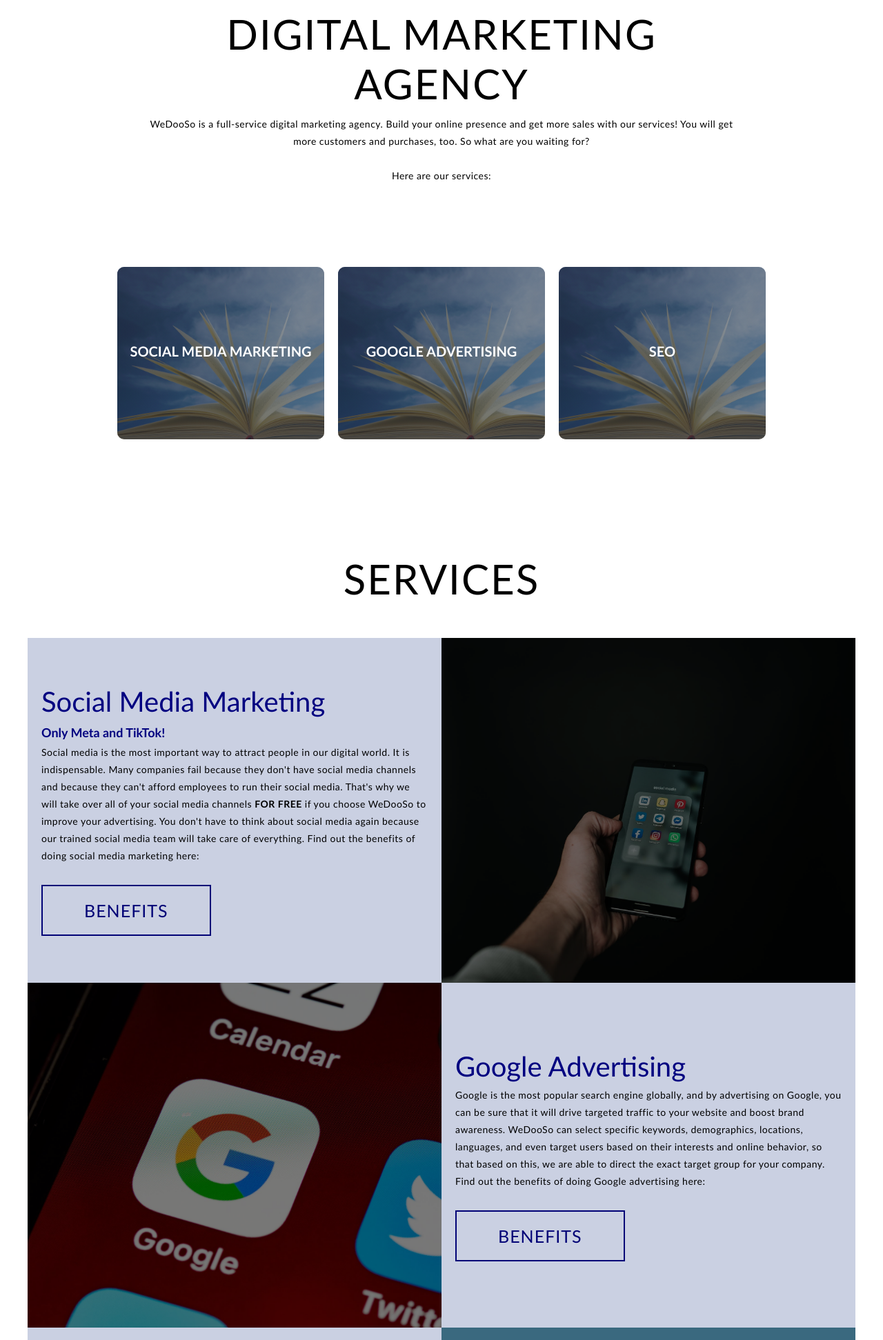
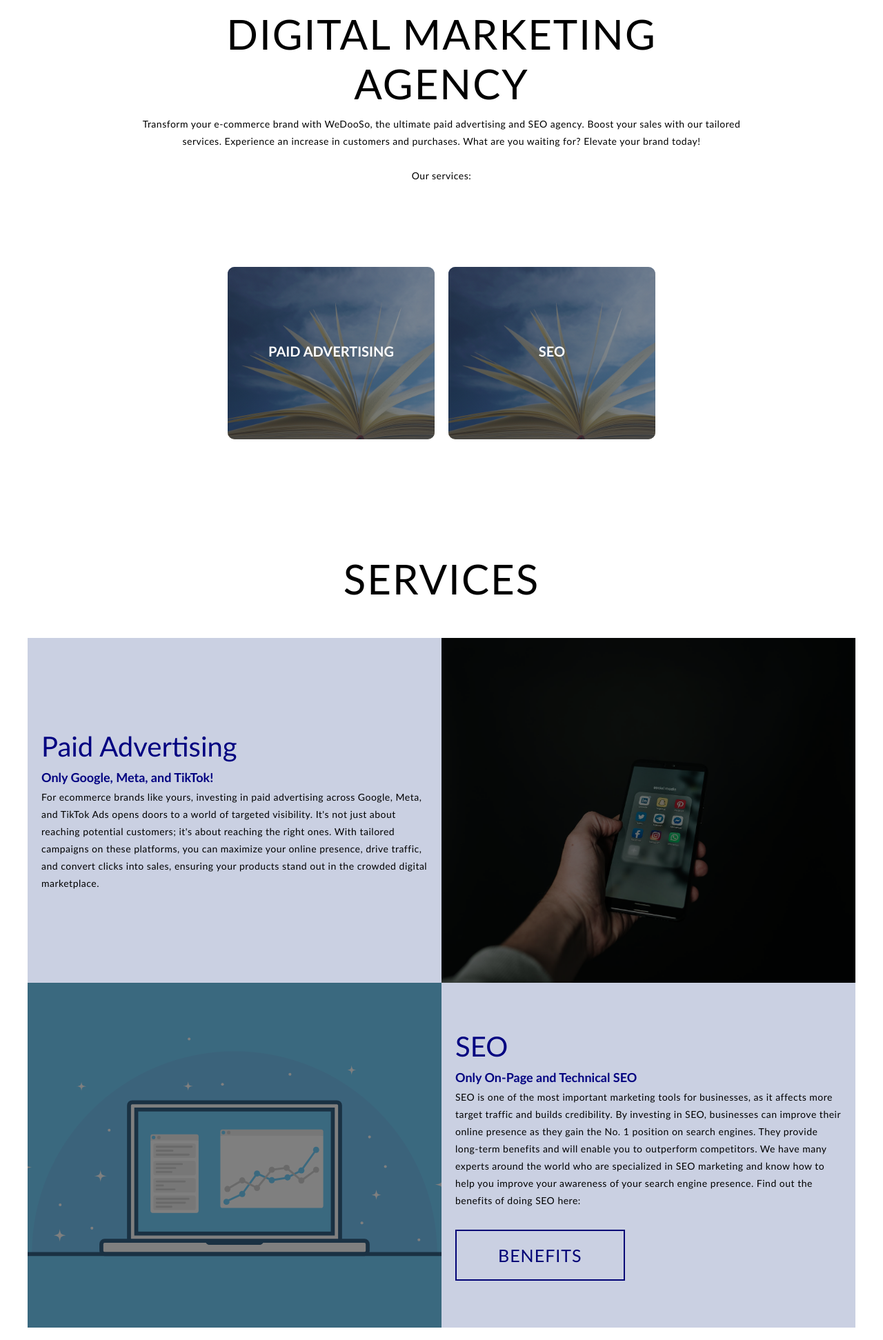
Before and after one commit to RodyShekr/wedooso, a website: page index.html in a window 1280 px wide. Shown: the part 877-2820 px from the top of the page at 69% size. Drawn offline with Linux system fonts and the light colour scheme.

Commit message:
changed the landing page's text and improved it with ChatGPT

```diff
--- a/index.html
+++ b/index.html
@@ -132,22 +132,19 @@
             <div class="content-top">
                 <h1 class="title">Digital Marketing Agency</h1>
                 <p>
-                    WeDooSo is a full-service digital marketing agency.
-                    Build your online presence and get more sales with our services!
-                    You will get more customers and purchases, too.
-                    So what are you waiting for?<br><br>
-                    Here are our services:
+                    Transform your e-commerce brand with WeDooSo, the ultimate paid advertising and SEO agency.
+                    Boost your sales with our tailored services.
+                    Experience an increase in customers and purchases.
+                    What are you waiting for?
+                    Elevate your brand today!<br><br>
+                    Our services:
                 </p>
             </div>
 
             <div class="content-bottom">
 
-                <a href="#social-media">
-                    <h3><span>Social Media Marketing</span></h3>
-                </a>
-
-                <a href="#google-advertising">
-                    <h3><span>Google Advertising</span></h3>
+                <a href="#paid-ads">
+                    <h3><span>Paid Advertising</span></h3>
                 </a>
 
                 <a href="#seo">
@@ -164,47 +161,24 @@
     <section id="services">
         <div class="services container">
             <div class="services-header">
-                <div id="social-media"></div>
+                <div id="paid-ads"></div>
                 <h2 class="title">Services</h2>
             </div>
             <div class="all-services">
                 <div class="services-item">
                     <div class="services-info">
-                        <strong>Social Media Marketing</strong>
-                        <h3>Only Meta and TikTok!</h3>
+                        <strong>Paid Advertising</strong>
+                        <h3>Only Google, Meta, and TikTok!</h3>
                         <p>
-                            Social media is the most important way to attract people in our digital world.
-                            It is indispensable.
-                            Many companies fail because they don't have social media channels and because they can't afford employees to run their social media.
-                            That's why we will take over all of your social media channels <b>FOR FREE</b> if you choose WeDooSo to improve your advertising.
-                            You don't have to think about social media again because our trained social media team will take care of everything.
-
-                            Find out the benefits of doing social media marketing here:
+                            For ecommerce brands like yours, investing in paid advertising across Google, Meta, and TikTok Ads opens doors to a world of targeted visibility.
+                            It's not just about reaching potential customers; it's about reaching the right ones.
+                            With tailored campaigns on these platforms, you can maximize your online presence, drive traffic, and convert clicks into sales, ensuring your products stand out in the crowded digital marketplace.
                         </p>
-                        <a href="https://wedooso.com/blog/social-media-marketing/" rel="noopener noreferrer" class="cta">Benefits</a>
+                        <!-- <a href="" rel="noopener noreferrer" class="cta">Benefits</a> -->
 
                     </div>
                     <div class="services-img">
                         <img src="./images/social-media.jpg" alt="Social Media Image">
-                    </div>
-                    <div id="google-advertising"></div>
-                </div>
-
-
-                <div class="services-item">
-                    <div class="services-info">
-                        <strong>Google Advertising</strong>
-                        <!-- <h3>---</h3> -->
-                        <p>
-                            Google is the most popular search engine globally, and by advertising on Google, you can be sure that it will drive targeted traffic to your website and boost brand awareness.
-                            WeDooSo can select specific keywords, demographics, locations, languages, and even target users based on their interests and online behavior, so that based on this, we are able to direct the exact target group for your company.
-
-                            Find out the benefits of doing Google advertising here:
-                        </p>
-                        <a href="https://wedooso.com/blog/google-ads/" rel="noopener noreferrer" class="cta">Benefits</a>
-                    </div>
-                    <div class="services-img">
-                        <img src="./images/google.jpg" alt="Image Google Advertising">
                     </div>
                     <div id="seo"></div>
                 </div>
@@ -212,7 +186,7 @@
                 <div class="services-item">
                     <div class="services-info">
                         <strong>SEO</strong>
-                        <!-- <h3>---</h3> -->
+                        <h3>Only On-Page and Technical SEO</h3>
                         <p>
                             SEO is one of the most important marketing tools for businesses, as it affects more target traffic and builds credibility.
                             By investing in SEO, businesses can improve their online presence as they gain the No. 1 position on search engines.
@@ -254,11 +228,12 @@
                     provide an insight behind the scenes and how I came to found the agency and what my
                     passion is.
                     <br><br>
-                    From a young age I realized that I wanted to go my own way and become an entrepreneur.
-                    Even then, the business world and especially the digital world really appealed to me and I quickly realized that one day I would be part of it.
-                    Through the accumulated knowledge about digital marketing, I was familiar with how to generate social media for entrepreneurial success in the
-                    21st century, so I knew I had to change something, because I saw that many companies do not have this knowledge about how to e.g. B. effectively running advertising, at all.
-                    I was supposed to apply the knowledge I had learned to help other companies and that is how WeDooSo finally came into being.
+                    From a young age, I realized that I wanted to go my own way and become an entrepreneur.
+                    Even then, the business world, and especially the digital world, really appealed to me.
+                    I quickly realized that one day I would be part of it.
+                    Through my accumulated knowledge about digital marketing, I became familiar with how to run ads or optimize a website for entrepreneurial success in the 21st century.
+                    I knew I had to change something because I saw that many companies either don't have time, e.g., to effectively run advertising or optimize their websites, or do not have this knowledge at all.
+                    I was supposed to apply the knowledge I had learned to help other companies, and that is how WeDooSo finally came into being.
                     <!-- Today we are ready to help many companies around the world -->
                     <br>
                 </p>
```
